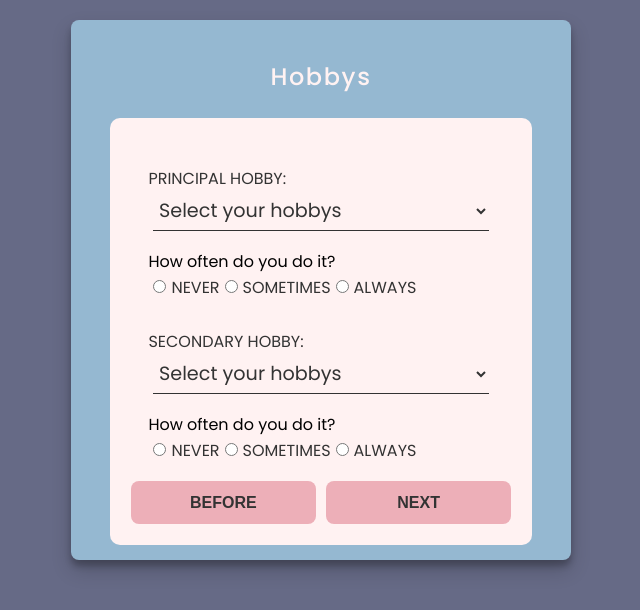
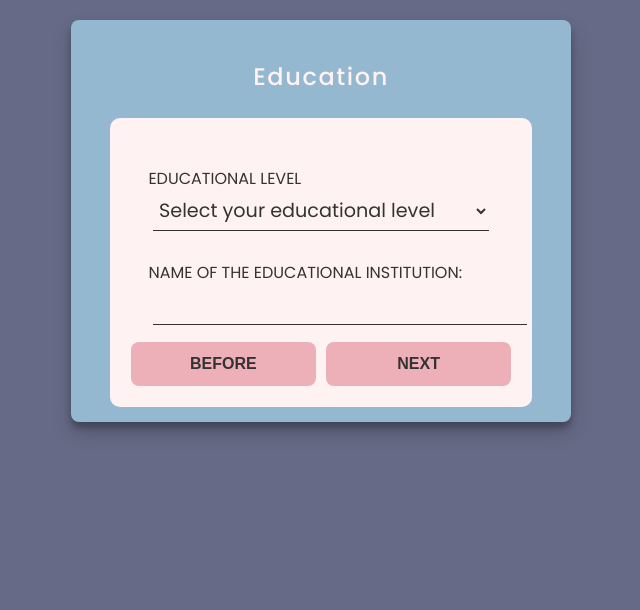
Before and after one commit to SofiaRubiano10/ProyectReactForms, a React (Vite) app: page / in a window 1280 px wide. Shown: the top 610 px of the page, without its empty margins (319-959 px from the left). Built offline with nearby package versions, Linux system fonts and the light colour scheme.

Commit message:
Creación de cuerpo y estilos del coponente Education

```diff
--- a/src/App.jsx
+++ b/src/App.jsx
@@ -1,12 +1,14 @@
 // import PersonalData from "./components/PersonalData";
-import Hobbys from "./components/Hobbys";
+// import Hobbys from "./components/Hobbys";
+import Education from "./components/Education";
 
 function App() {
   return (
     <>
       <div className="container">
         {/* <PersonalData /> */}
-        <Hobbys />
+        {/* <Hobbys /> */}
+        <Education />
       </div>
     </>
   );
--- /dev/null
+++ b/src/components/Education.jsx
@@ -0,0 +1,39 @@
+const Education = () => {
+  return (
+    <main>
+      <h3>Education</h3>
+      <div className="card">
+        <form autoComplete="off">
+          <fieldset>
+            <label htmlFor="educationl">Educational level</label>
+            <select id="educationl">
+              <option value="">Select your educational level</option>
+              <option value="inicial">Initial</option>
+              <option value="preschool">Preschool</option>
+              <option value="primaryb">Primary bacic</option>
+              <option value="basichs">Basic high school</option>
+              <option value="half">Half</option>
+              <option value="superior">Superior</option>
+              <option value="master">Master degree</option>
+              <option value="doctorate">Doctorate</option>
+              <option value="postdoc">Postdoc</option>
+            </select>
+          </fieldset>
+          <fieldset>
+            <label htmlFor="nameins">
+              Name of the educational institution:
+            </label>
+            <input type="text" id="nameins" autoFocus required />
+          </fieldset>
+
+          <div className="card__buttons">
+            <button type="submit">Before</button>
+            <button type="submit">Next</button>
+          </div>
+        </form>
+      </div>
+    </main>
+  );
+};
+
+export default Education;
```
